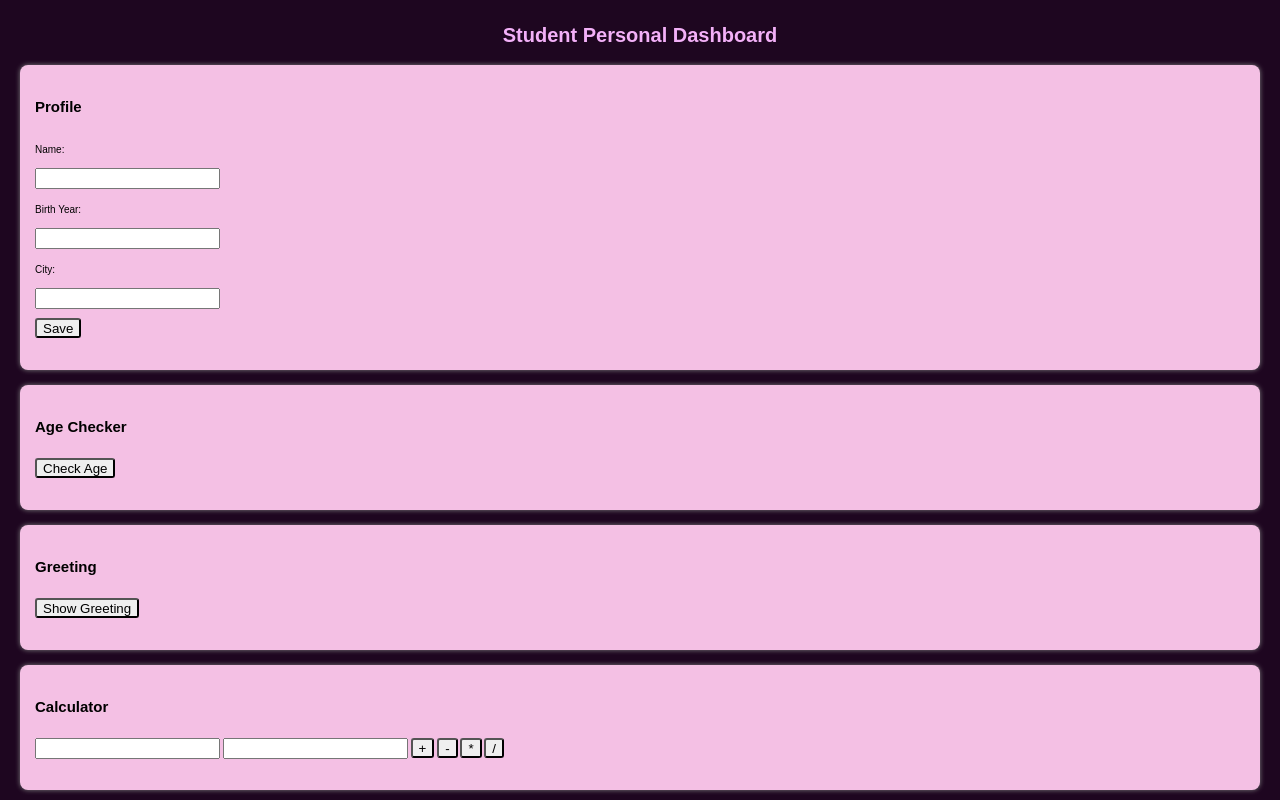
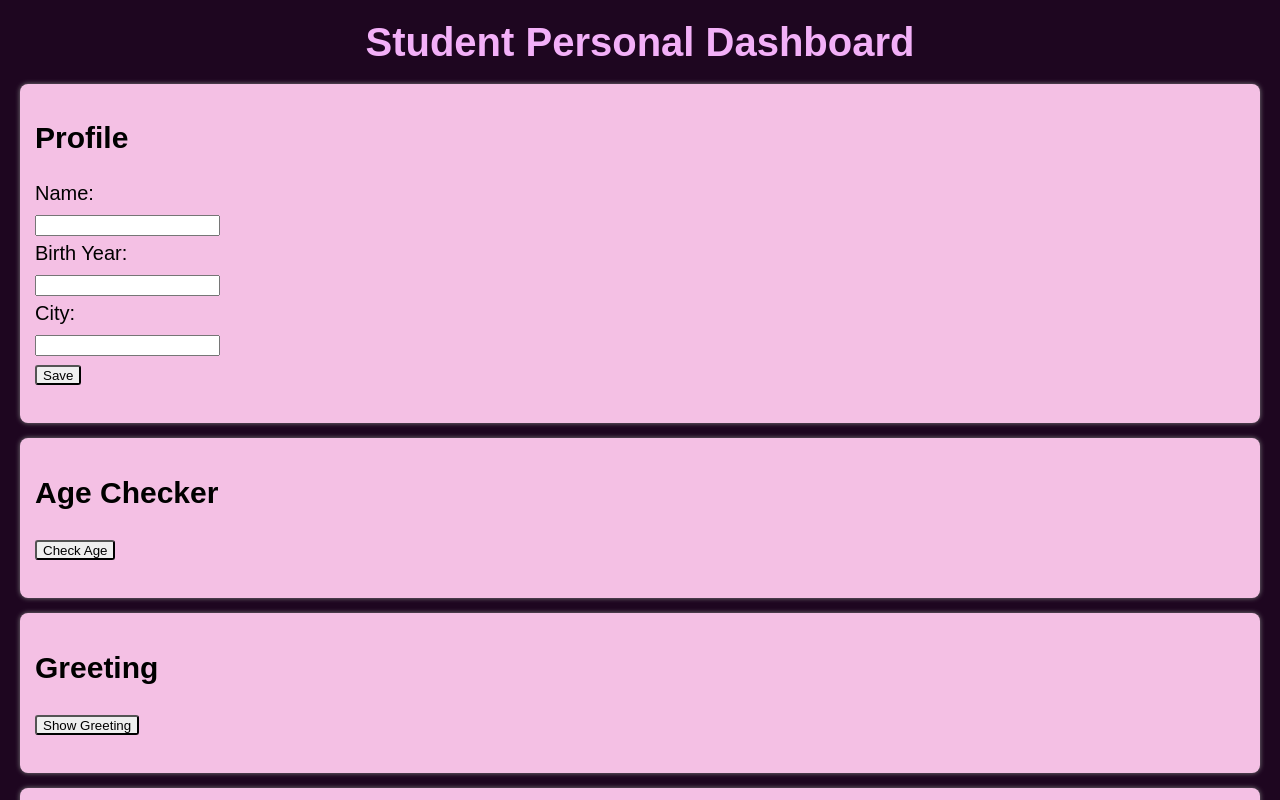
Before and after one commit to keerthana-prabu/javascript, a plain HTML site: page dashboard_sept29/index.html in a window 1280 px wide. Shown: the top 800 px of the page. Drawn offline with Linux system fonts and the light colour scheme.

Commit message:
first commit

```diff
--- a/dashboard_sept29/index.js
+++ b/dashboard_sept29/index.js
@@ -93,5 +93,5 @@ function showQuote() {
 
 
 }function showJSON() {
-  document.getElementById("jsonResult").innerText = JSON.stringify(student, null, 2);
+  document.getElementById("jsonResult").innerText = JSON.stringify(student);
 }
--- a/dashboard_sept29/styles.css
+++ b/dashboard_sept29/styles.css
@@ -3,9 +3,10 @@ body{
   margin: 20px;
   background: #1e0620;
   line-height: 30px;
+
 }
 
-h1 { font-size: 20px;
+h1 { font-size: 40px;
   text-align: center;
   color: #f3b0f8;
 }
@@ -17,6 +18,7 @@ h1 { font-size: 20px;
   border-radius: 8px;
   box-shadow: 0px 0px 5px gray;
   font-size: 10px;
+  font-size: 20px;
 }
 
 button {
--- a/finaltask.html/final.js
+++ b/finaltask.html/final.js
@@ -12,7 +12,7 @@ function saveProfile(){
         let age = parseInt(document.getElementById("age").value);
 
         if (!name || !email || !age) {
-      throw alert("Please fill all fields.");
+        throw alert("Please fill all fields.");
     }
     user.name = name;
     user.email = email;
@@ -26,7 +26,9 @@ function saveProfile(){
     } catch(error) {
         document.getElementById("registerResult").innerText = "error";
     }
-}
+  }
+
+
 
 function saveQuiz() {
   const quizPromise = new Promise((resolve) => {
```
Also changed, not shown: finaltask.html/finaltask.html (+3 -0 lines).
